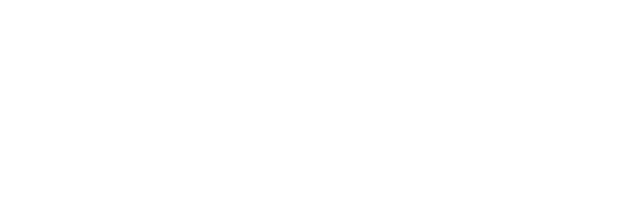
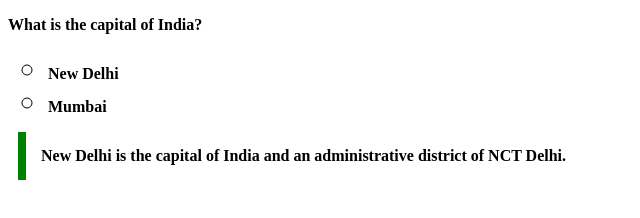
Before and after one commit to acciojob/trivia-bommepallisurya, a website: page main.html in a window 1280 px wide. Shown: the whole page, without its empty margins (0-640 px from the left). Drawn offline with Linux system fonts and the light colour scheme.

Commit message:
Update main.html

```diff
--- a/main.html
+++ b/main.html
@@ -10,7 +10,16 @@
 	<!-- the entire body must be written by student -->
     <script type="text/javascript" src="./script.js">
 </script>
+<p><b>What is the capital of India?<b></p>
 
+	<ul style="list-style-type:circle;">
+		<li> New Delhi</li>
+		<li> Mumbai</li>
+	</ul>
+
+	<blockquote cite="https://en.wikipedia.org/wiki/New_Delhi " class="blqt">
+		   New Delhi is the capital of India and an administrative district of NCT Delhi.
+	</blockquote>
 </body>
 
 </html>
```
